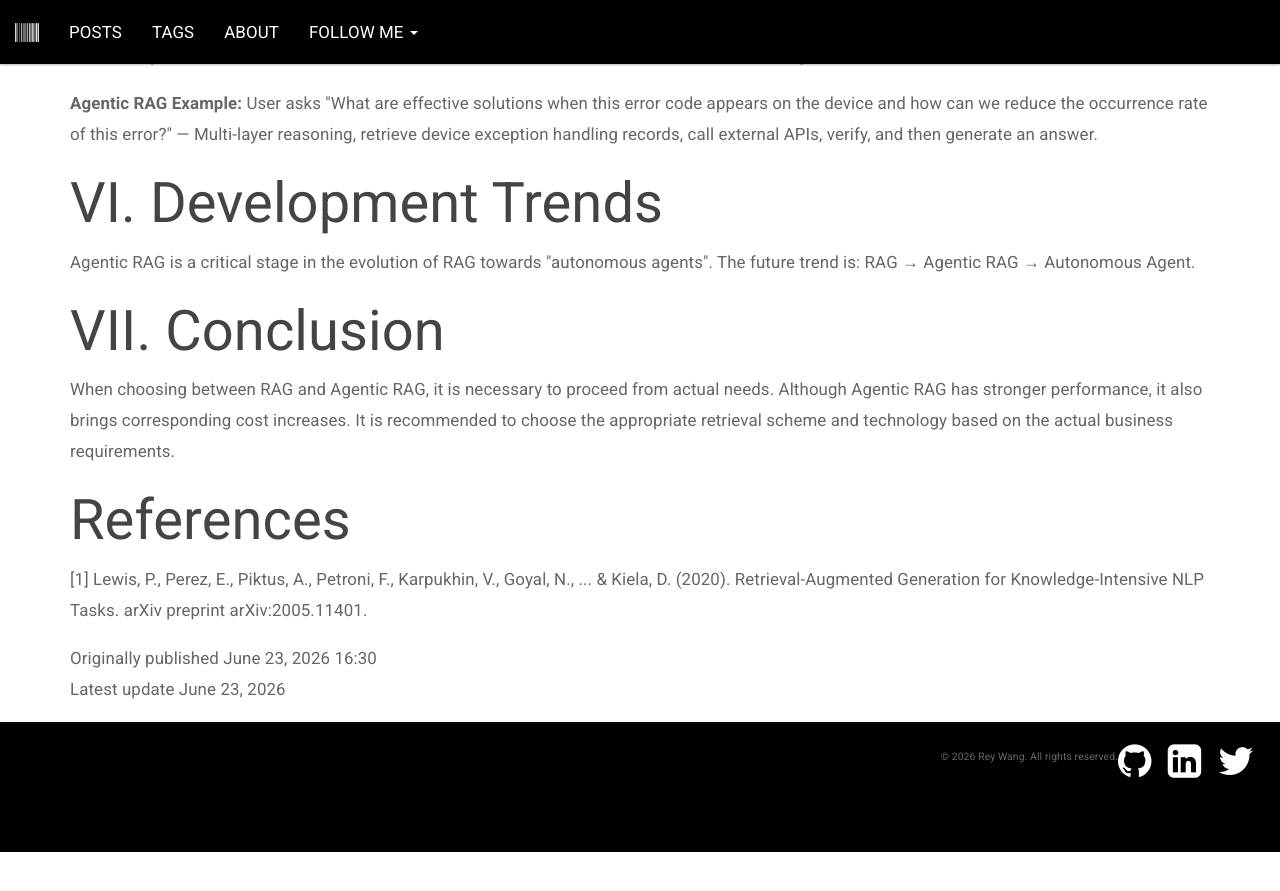
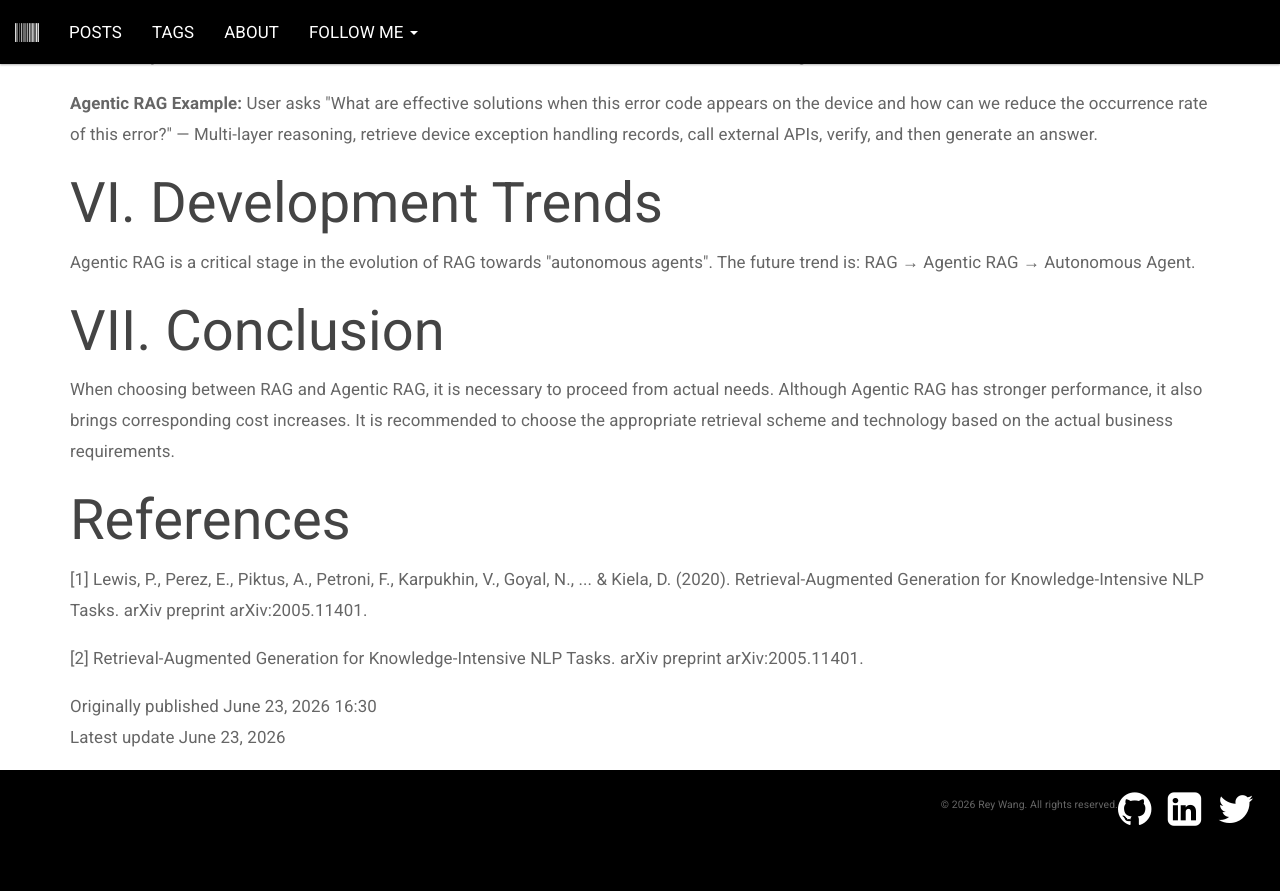
Before and after one commit to YoloForDream/YoloForDream.github.io, a Jekyll site: the page built from _posts/2026-06-23-rag-vs-agentic-rag-comparative-analysis.html, in a window 1280 px wide and 900 px high, scrolled down 3842 px. Shown: the top 891 px of the window. Built offline with Jekyll 4.4.1, drawn with Linux system fonts in a browser that asks for light colours; comment, search, counter and statistics services are not loaded; before the commit the page ends 4694 px from its top, so only the background shows below that.

Commit message:
更新博文内容

```diff
--- a/_posts/2026-06-23-rag-vs-agentic-rag-comparative-analysis.html
+++ b/_posts/2026-06-23-rag-vs-agentic-rag-comparative-analysis.html
@@ -124,3 +124,4 @@ tags: [RAG, Agentic RAG, Retrieval-Augmented Generation, AI, Large Language Mode
 <h1>References</h1>
 
 <p>[1] Lewis, P., Perez, E., Piktus, A., Petroni, F., Karpukhin, V., Goyal, N., ... & Kiela, D. (2020). Retrieval-Augmented Generation for Knowledge-Intensive NLP Tasks. arXiv preprint arXiv:2005.11401.</p>
+<p>[2] Retrieval-Augmented Generation for Knowledge-Intensive NLP Tasks. arXiv preprint arXiv:2005.11401.</p>
```
